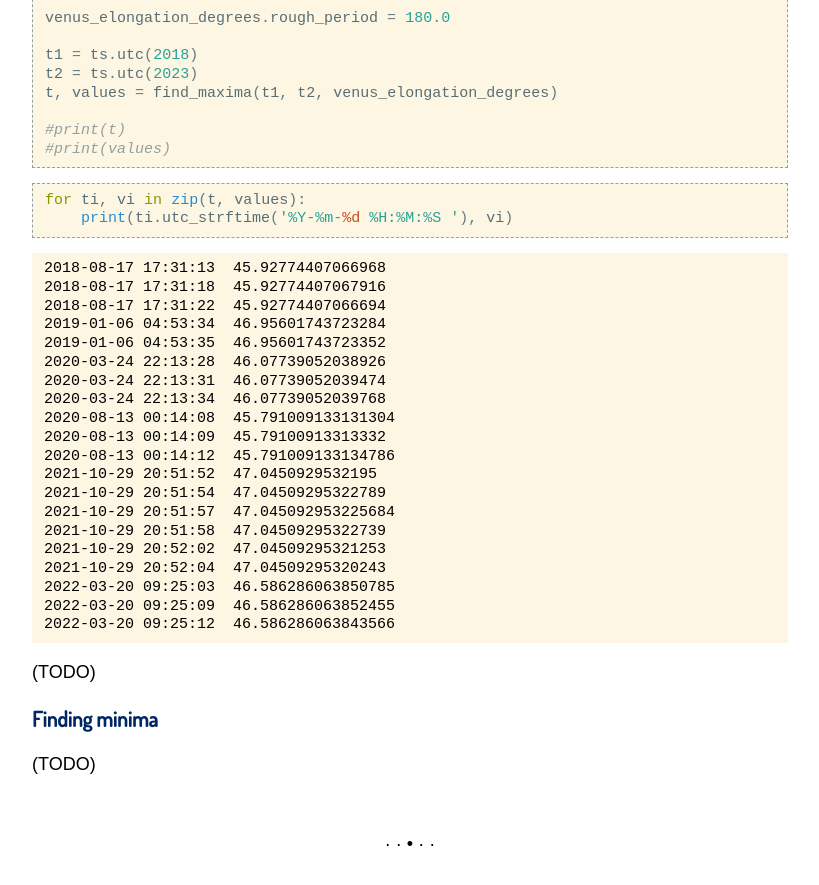
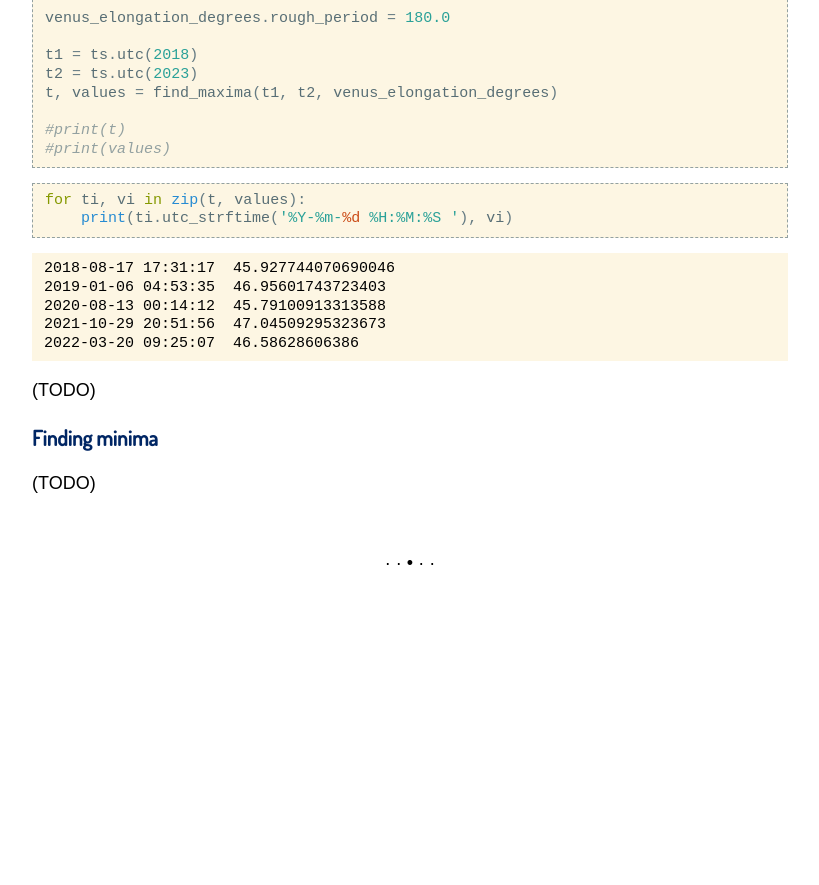
Before and after one commit to skyfielders/python-skyfield, a Sphinx documentation site: the page built from skyfield/documentation/searches.rst, in a window 1280 px wide and 900 px high, scrolled down 6656 px. Shown: the top 885 px of the window, without its empty margins (230-1049 px from the left). Built offline with Sphinx 7.4.7, drawn with Linux system fonts in a browser that asks for light colours; some web fonts are replaced; pages that are not in the unit, such as notebooks, are missing from menus; after the commit the page ends 7289 px from its top, so only the background shows below that.

Commit message:
Push improved time precision into .observe()
Now that we represent time internally as two floats instead of one, our
light-time correction routine can be improved to generate far less noise
down below the micro-arcsecond level.  That might not sound like much,
but — for example — over the ten seconds around the maximum elongation
of Venus, the elongation varies by only about 5e-5 mas!  Jitter down in
the tens of nano-arcseconds is enough to make a solver think it’s found
several different seconds in which a maximum elongation occurred.

```diff
--- a/skyfield/documentation/earth-satellites.rst
+++ b/skyfield/documentation/earth-satellites.rst
@@ -546,7 +546,7 @@ to find out the distance between them:
 .. testoutput::
 
     Difference between the two positions:
-    0.086 km
+    0.087 km
     Angle between the two positions in the sky:
     00deg 00' 04.6"
 
--- a/skyfield/documentation/searches.rst
+++ b/skyfield/documentation/searches.rst
@@ -434,26 +434,11 @@ and set the search routine to work.
 
 .. testoutput::
 
-    2018-08-17 17:31:13  45.92774407066968
-    2018-08-17 17:31:18  45.92774407067916
-    2018-08-17 17:31:22  45.92774407066694
-    2019-01-06 04:53:34  46.95601743723284
-    2019-01-06 04:53:35  46.95601743723352
-    2020-03-24 22:13:28  46.07739052038926
-    2020-03-24 22:13:31  46.07739052039474
-    2020-03-24 22:13:34  46.07739052039768
-    2020-08-13 00:14:08  45.791009133131304
-    2020-08-13 00:14:09  45.79100913313332
-    2020-08-13 00:14:12  45.791009133134786
-    2021-10-29 20:51:52  47.0450929532195
-    2021-10-29 20:51:54  47.04509295322789
-    2021-10-29 20:51:57  47.045092953225684
-    2021-10-29 20:51:58  47.04509295322739
-    2021-10-29 20:52:02  47.04509295321253
-    2021-10-29 20:52:04  47.04509295320243
-    2022-03-20 09:25:03  46.586286063850785
-    2022-03-20 09:25:09  46.586286063852455
-    2022-03-20 09:25:12  46.586286063843566
+    2018-08-17 17:31:17  45.927744070690046
+    2019-01-06 04:53:35  46.95601743723403
+    2020-08-13 00:14:12  45.79100913313588
+    2021-10-29 20:51:56  47.04509295323673
+    2022-03-20 09:25:07  46.58628606386
 
 (TODO)
 
```
Also changed, not shown: 3 other files.
